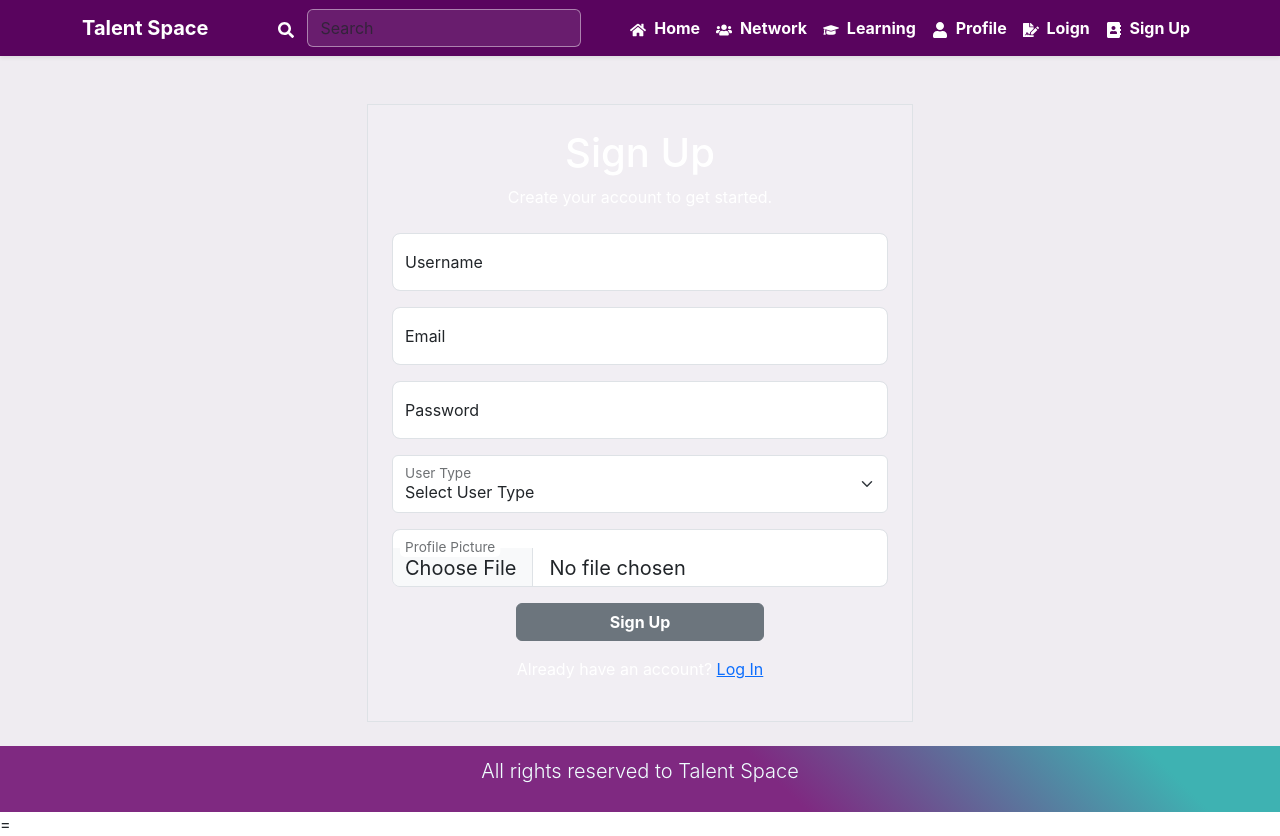
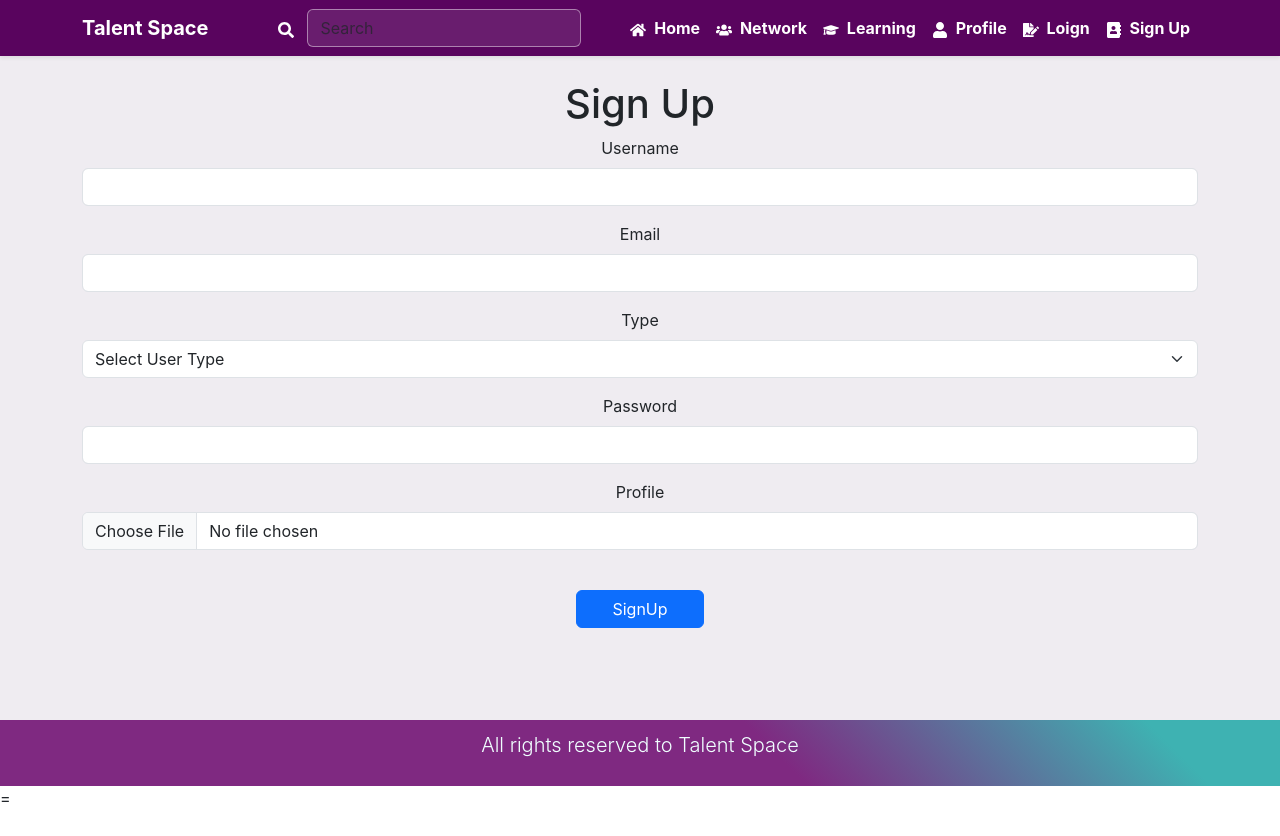
Before and after one commit to Sireesha2203/talent_space, a React (Create React App) app: page /signup in a window 1280 px wide. After the commit the page ends 810 px from the top, so only its background shows below. Built offline with nearby package versions, Linux system fonts and the light colour scheme.

Commit message:
commit_23-03-24_10:37

```diff
--- a/src/components/Home/CollaboratePost.jsx
+++ b/src/components/Home/CollaboratePost.jsx
@@ -8,7 +8,7 @@ const CollaboratePost = () => {
   const [projectName, setProjectName] = useState('');
   const [text, setText] = useState('');
   const [skills, setSkills] = useState('');
-  const [required, setRequired] = useState('');
+  const [requiredPeople, setrequiredPeople] = useState('');
   const [error, setError] = useState(null);
 
   const handleSubmit = async (e) => {
@@ -21,7 +21,7 @@ const CollaboratePost = () => {
         projectName,
         text,
         skills: skills.split(','), // Convert skills string to an array
-        required: parseInt(required),
+        requiredPeople: parseInt(requiredPeople),
         metadata: {
           username: 'siri',
           post_date: new Date().toISOString().split('T')[0],
@@ -36,7 +36,7 @@ const CollaboratePost = () => {
       setProjectName('');
       setText('');
       setSkills('');
-      setRequired('');
+      setrequiredPeople('');
 
       alert('Collaborate post uploaded successfully!');
     } catch (error) {
@@ -65,7 +65,7 @@ const CollaboratePost = () => {
             </div>
             <div className="form-group">
               <label>Number of People Required:</label>
-              <input type="number" className="form-control" value={required} onChange={(e) => setRequired(e.target.value)} required />
+              <input type="number" className="form-control" value={requiredPeople} onChange={(e) => setrequiredPeople(e.target.value)} required />
             </div>
             {error && <p style={{ color: 'red' }}>{error}</p>}
             <button type="submit" className="btn btn-primary">Upload Collaborate Post</button>
--- a/src/pages/Auth/SignUp/SignUp.jsx
+++ b/src/pages/Auth/SignUp/SignUp.jsx
@@ -1,133 +1,381 @@
-import React, { useState,useContext } from 'react';
-import { useForm } from 'react-hook-form';
-import { NavLink, useNavigate } from 'react-router-dom';
-import FloatingLabel from 'react-bootstrap/FloatingLabel';
-import Form from 'react-bootstrap/Form';
-import { Button } from 'react-bootstrap';
-import { webContext } from '../../../contexts/webContext';
-import axios from 'axios';
+import React, { useContext , useEffect , useState } from 'react'
+
+import axios from "axios";
+
 import { toast, ToastContainer } from 'react-toastify';
 
+import 'react-toastify/dist/ReactToastify.css';
+
+
+import { Button } from 'react-bootstrap';
+
+import { useNavigate } from 'react-router-dom';
+
+import { useForm } from "react-hook-form";
+
+import { webContext } from '../../../contexts/webContext';
+
+
+
+
 function SignUp() {
-  let [, changeSideBarStatus] = useContext(webContext);
+
+    let [
+
+      sideBarStatus,
+
+      changeSideBarStatus
+
+      ] = useContext(webContext);
+
+    changeSideBarStatus(false)
+
     const [refresh, setRefresh] = useState(false);
-  changeSideBarStatus(false);
-  const navigate = useNavigate();
-  const [newUser, setNewUser] = useState({});
-  const { register, handleSubmit, formState: { errors } } = useForm();
+
+    const [newUser,setNewUser] = useState({});
+
+    //use form hook
+
+    let {
+
+      register,
+
+      handleSubmit,
+
+      formState: { errors },
+
+    } = useForm();
+
     let [selectedFile,setSelectedFile]=useState(null);
+
     const onFileSelect=(e)=>{
+
       setSelectedFile(e.target.files[0])
+
      }
-  const handleSignUp = async (userData) => {
+
+    let navigate=useNavigate();
+
+    const handleAddUser = async () => {
+
         try {
+
+
+
+
           let fd=new FormData();
+
           //append selected file to form data
+
           fd.append("photo",selectedFile)
+
           await axios.post('/user-api/upload-file',fd)
+
           .then(res=>{
+
             newUser.profilepic=res.data.filePath;
+
           })
+
           // Validate the new user object
+
           if (!newUser.username || !newUser.email || !newUser.type || !newUser.password || !newUser.profilepic) {
+
             toast.error('Please fill in all fields', {
+
               position: 'top-center',
+
               autoClose: 5000,
+
               hideProgressBar: false,
+
               closeOnClick: true,
+
               pauseOnHover: true,
+
               draggable: true,
+
               progress: undefined,
+
               theme: 'light',
+
             });
+
             return;
+
           }
+
+          // Send the new user object to the backend
+
           const response = await axios.post('/user-api/user-signup', newUser);
+
+          // Handle the response
+
+          console.log(response); // Log the response message or handle it accordingly
+
+          // Trigger a refresh to update the user list
+
           setRefresh(!refresh);
+
+
+
+
+          // Close the add user form
+
+
+
+
+          // Notification using react-toastify
+
           toast.success(response.data.message, {
+
             position: "top-center",
+
             autoClose: 5000,
+
             hideProgressBar: false,
+
             closeOnClick: true,
+
             pauseOnHover: true,
+
             draggable: true,
+
             progress: undefined,
+
             theme: "light",
+
           });
+
           setTimeout(() => {
 
+
+
+
           }, 3000);
-      navigate('/login'); // Redirect to login page after signup
+
+          navigate('/login')
+
         } catch (error) {
-      console.error('Error signing up:', error);
+
+          console.error('Error adding user:', error);
+
+          // Handle error (e.g., show an error message to the user)
+
+          toast.error(error.message, {
+
+            position: 'top-center',
+
+            autoClose: 5000,
+
+            hideProgressBar: false,
+
+            closeOnClick: true,
+
+            pauseOnHover: true,
+
+            draggable: true,
+
+            progress: undefined,
+
+            theme: 'light',
+
+          });
+
         }
+
       };
 
       return (
-    <div className="container p-4">
+
+        <div>
+
           <ToastContainer />
-      <div className="row justify-content-center">
-        <div className="col-lg-6 col-md-6 col-sm-12 p-4 border bg-white bg-opacity-10 ">
-          <div className="card-body">
-            <div className="text-center mb-4">
-              <h1 className="text-white">Sign Up</h1>
-              <p className="text-white">Create your account to get started.</p>
-            </div>
-            <div className="d-block">
-              <form onSubmit={handleSubmit(handleSignUp)}>
+
+          <div>
+
+            <h1>Sign Up</h1>
+
+              <div className="signup-form">
+
+                <form>
+
                   <div className="mb-3">
-                  <FloatingLabel controlId="username" label="Username" className="mb-3">
-                    <Form.Control type="text" placeholder="Username" {...register("username")} className="form-control-lg" />
-                  </FloatingLabel>
-                  {errors.username?.message && (
-                    <p className="text-danger">{errors.username?.message}</p>
-                  )}
-                </div>
-                <div className="mb-3">
-                  <FloatingLabel controlId="email" label="Email" className="mb-3">
-                    <Form.Control type="email" placeholder="Email" {...register("email")} className="form-control-lg" />
-                  </FloatingLabel>
-                  {errors.email?.message && (
-                    <p className="text-danger">{errors.email?.message}</p>
-                  )}
-                </div>
-                <div className="mb-3">
-                  <FloatingLabel controlId="password" label="Password" className="mb-3">
-                    <Form.Control type="password" placeholder="Password" {...register("password")} className="form-control-lg" />
-                  </FloatingLabel>
-                  {errors.password?.message && (
-                    <p className="text-danger">{errors.password?.message}</p>
-                  )}
-                </div>
-                <div className="mb-3">
-                  <FloatingLabel controlId="type" label="User Type" className="mb-3">
-                    <Form.Select {...register("type")} className="form-control-lg">
-                      <option value="" selected disabled>Select User Type</option>
-                      <option value="user">User</option>
-                      <option value="recruiter">Recruiter</option>
-                    </Form.Select>
-                  </FloatingLabel>
-                </div>
-                <div className="mb-3">
-                  <FloatingLabel controlId="profile" label="Profile Picture" className="mb-3">
-                    <Form.Control type="file" {...register("profilepic")} className="form-control-lg" />
-                  </FloatingLabel>
-                </div>
-                <div className="text-center">
-                  <Button type="submit" className="col-lg-6 bg-secondary border-secondary fw-bold">
-                    Sign Up
-                  </Button>
-                </div>
-              </form>
-              <p className="text-white mt-3">
-                Already have an account? <NavLink to="/login">Log In</NavLink>
-              </p>
-            </div>
-          </div>
-        </div>
-      </div>
-    </div>
-  );
+
+                    <label htmlFor="username" className="form-label">
+
+                      Username
+
+                    </label>
+
+                    <input
+
+                      type="text"
+
+                      className="form-control"
+
+                      id="username"
+
+                      value={newUser.username}
+
+                      onChange={(e) =>
+
+                        setNewUser({ ...newUser, username: e.target.value })
+
                       }
 
-export default SignUp;
+                    />
+
+                  </div>
+
+                  <div className="mb-3">
+
+                    <label htmlFor="email" className="form-label">
+
+                      Email
+
+                    </label>
+
+                    <input
+
+                      type="email"
+
+                      className="form-control"
+
+                      id="email"
+
+                      value={newUser.email}
+
+                      onChange={(e) =>
+
+                        setNewUser({ ...newUser, email: e.target.value })
+
+                      }
+
+                    />
+
+                  </div>
+
+                  <div className="mb-3">
+
+                    <label htmlFor="type" className="form-label">
+
+                      Type
+
+                    </label>
+
+                    <select
+
+                      className="form-select"
+
+                      id="type"
+
+                      value={newUser.type}
+
+                      onChange={(e) =>
+
+                        setNewUser({ ...newUser, type: e.target.value })
+
+                      }
+
+                    >
+
+                      <option disabled selected>Select User Type</option>
+
+                      <option value="user">User</option>
+
+                      <option value="recruiter">Recruiter</option>
+
+                    </select>
+
+                  </div>
+
+                  <div className="mb-3">
+
+                    <label htmlFor="password" className="form-label">
+
+                      Password
+
+                    </label>
+
+                    <input
+
+                      type="password"
+
+                      className="form-control"
+
+                      id="password"
+
+                      value={newUser.password}
+
+                      onChange={(e) =>
+
+                        setNewUser({ ...newUser, password: e.target.value })
+
+                      }
+
+                    />
+
+                  </div>
+
+                  <div className="mb-3">
+
+                    <label htmlFor="profile" className="form-label">
+
+                      Profile
+
+                    </label>
+
+                    <input
+
+                      type="file"
+
+                      id="image"
+
+                      className="form-control"
+
+                      {...register("image", { required: true })}
+
+                      onInput={onFileSelect}
+
+                    />
+
+                    <input type="image" src="" alt="" />
+
+                  </div>
+
+                </form>
+
+              </div>
+
+              <Button
+
+                style={{ width: "10vw", color: "white" }}
+
+                type="button"
+
+                className="btn btn-primary"
+
+                onClick={handleAddUser}
+
+              >
+
+                SignUp
+
+              </Button>
+
+            </div>
+
+
+        </div>
+
+      );
+
+
+
+}
+
+
+
+
+export default SignUp
```
Also changed, not shown: src/RootLayout/Sidebar.jsx (+6 -4 lines). Lines whose indentation alone changed are shown as unchanged.
